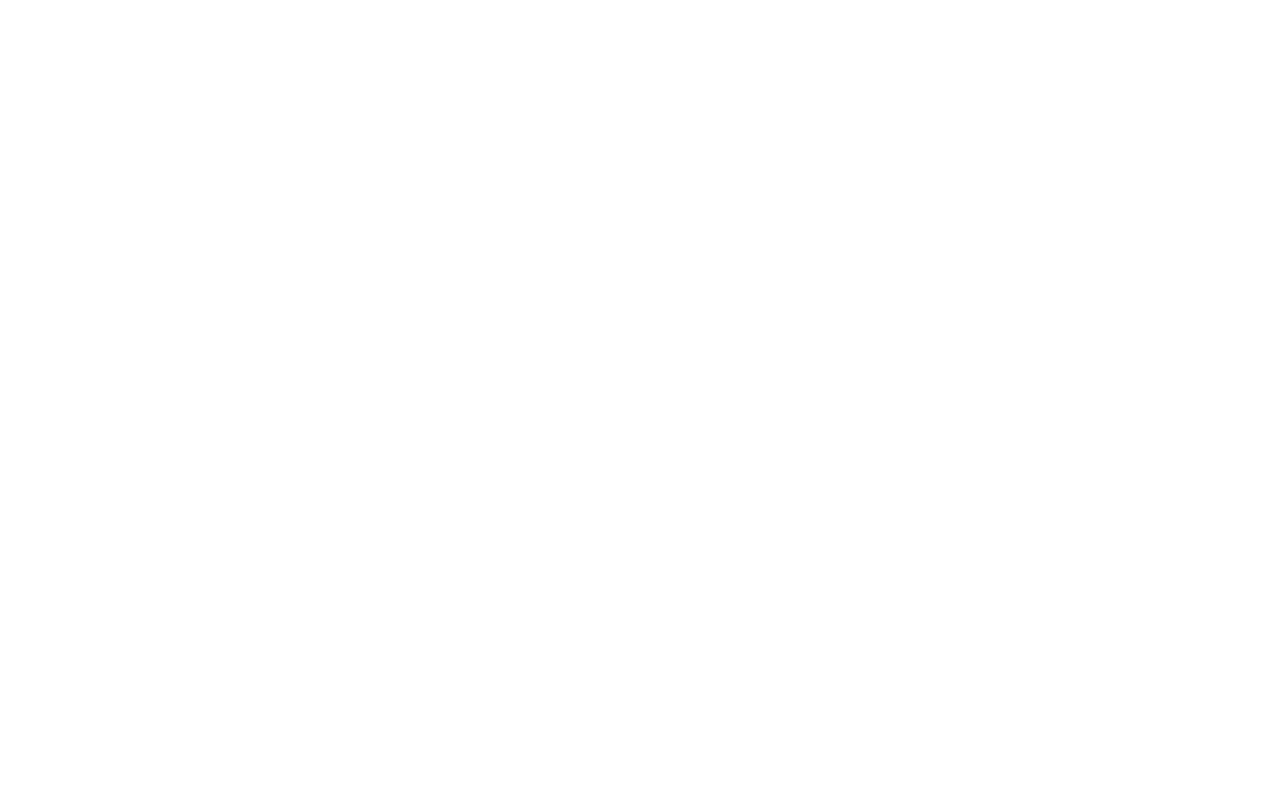
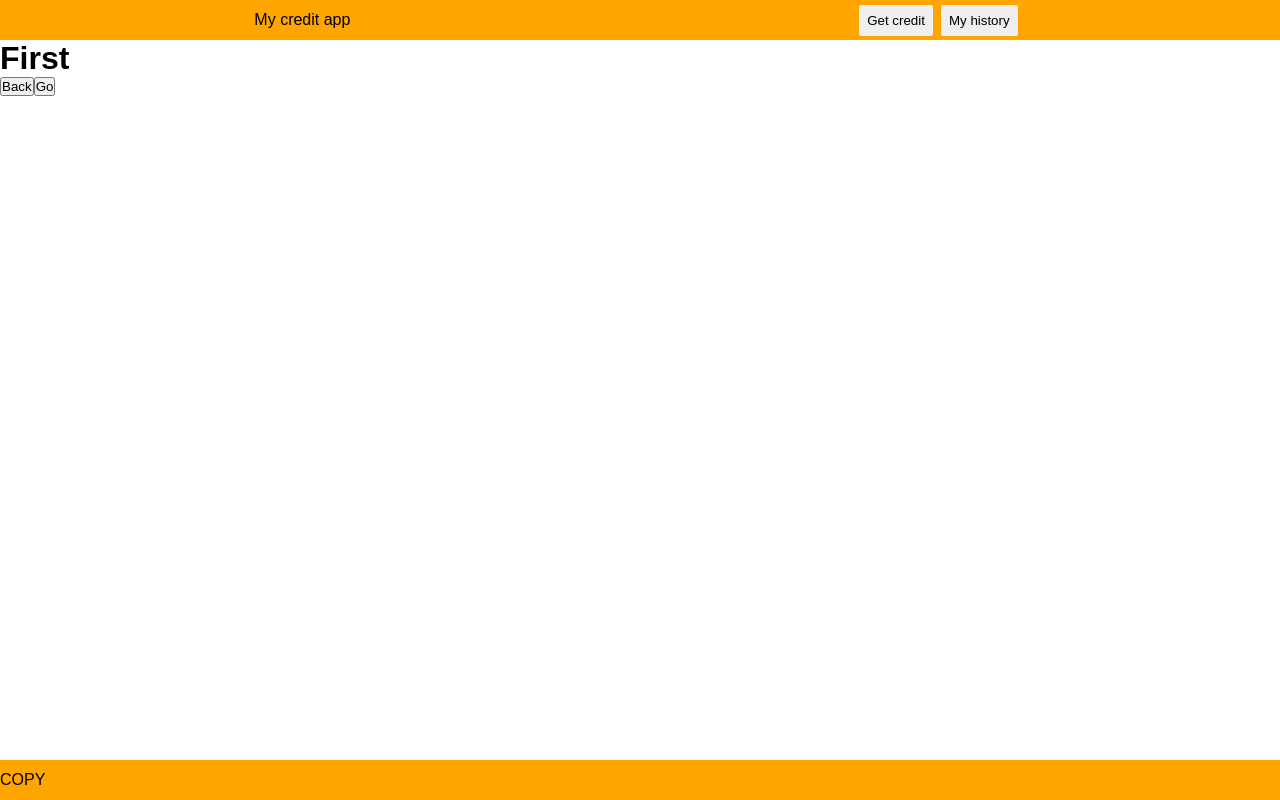
Before and after one commit to IgnasVeleckis/order, an Angular app in the folder credit-app/: page /credit/get in a window 1280 px wide. Before the commit this address led to /. Built offline with nearby package versions, Linux system fonts and the light colour scheme.

Commit message:
developing 2 step Get Credit form

```diff
--- a/credit-app/src/app/app-routing.module.ts
+++ b/credit-app/src/app/app-routing.module.ts
@@ -10,16 +10,16 @@
 
 const routes: Routes = [
   {
-    path: 'welcome',
+    path: '',
     component: LandingComponent
   },
   {
-    path: "",
+    path: "credit",
     component: MainComponent,
     children: [
 
       {
-        path: "credit",
+        path: "get",
         component: CreditComponent
       },
       {
--- a/credit-app/src/app/credit/components/step-one/step-one.component.html
+++ b/credit-app/src/app/credit/components/step-one/step-one.component.html
@@ -1 +1,7 @@
-<p>step-one works!</p>
+<div class="step-one">
+    <h1>First</h1>
+    <div class="buttons">
+        <button>Back</button>
+        <button (click)="changeValue()">Go</button>
+    </div>
+</div>
--- a/credit-app/src/app/credit/components/step-one/step-one.component.ts
+++ b/credit-app/src/app/credit/components/step-one/step-one.component.ts
@@ -1,15 +1,19 @@
-import { Component, OnInit } from '@angular/core';
+import { Component, Output, EventEmitter } from '@angular/core';
 
 @Component({
   selector: 'app-step-one',
   templateUrl: './step-one.component.html',
   styleUrls: ['./step-one.component.scss']
 })
-export class StepOneComponent implements OnInit {
-
+export class StepOneComponent{
+  @Output() formValue = new EventEmitter<string>()
   constructor() { }
 
-  ngOnInit() {
+
+  changeValue() {
+    this.formValue.emit('2')
+
   }
 
+
 }
--- a/credit-app/src/app/credit/components/step-two/step-two.component.html
+++ b/credit-app/src/app/credit/components/step-two/step-two.component.html
@@ -1 +1,7 @@
-<p>step-two works!</p>
+<div class="step-two">
+    <h1>Second</h1>
+    <div class="buttons">
+        <button (click)="back()">Back</button>
+        <button (click)="changeValue()">Go</button>
+    </div>
+</div>
--- a/credit-app/src/app/credit/components/step-two/step-two.component.ts
+++ b/credit-app/src/app/credit/components/step-two/step-two.component.ts
@@ -1,15 +1,13 @@
-import { Component, OnInit } from '@angular/core';
+import { Component, Output, EventEmitter } from '@angular/core';
 
 @Component({
   selector: 'app-step-two',
   templateUrl: './step-two.component.html',
   styleUrls: ['./step-two.component.scss']
 })
-export class StepTwoComponent implements OnInit {
-
+export class StepTwoComponent {
   constructor() { }
 
-  ngOnInit() {
-  }
+
 
 }
--- a/credit-app/src/app/credit/containers/credit/credit.component.html
+++ b/credit-app/src/app/credit/containers/credit/credit.component.html
@@ -1,4 +1,5 @@
 <div class="credit">
-    <app-step-one *ngIf="formValue === 1"></app-step-one>
-    <app-step-two *ngIf="formValue === 2"></app-step-two>
+    <app-step-one *ngIf="formValue == 1" (formValue)="change($event)"></app-step-one>
+    <app-step-two *ngIf="formValue == 2"></app-step-two>
+
 </div>
--- a/credit-app/src/app/credit/containers/credit/credit.component.ts
+++ b/credit-app/src/app/credit/containers/credit/credit.component.ts
@@ -1,15 +1,18 @@
-import { Component, OnInit } from '@angular/core';
+import { Component} from '@angular/core';
 
 @Component({
   selector: 'app-credit',
   templateUrl: './credit.component.html',
   styleUrls: ['./credit.component.scss']
 })
-export class CreditComponent implements OnInit {
+export class CreditComponent  {
 
   constructor() { }
-  formValue = 1;
-  ngOnInit() {
+  formValue: string = '1';
+
+  change(event){
+    this.formValue = event;
   }
 
+
 }
--- a/credit-app/src/app/landing/containers/landing/landing.component.html
+++ b/credit-app/src/app/landing/containers/landing/landing.component.html
@@ -1,4 +1,4 @@
 <div class="landing flex direction-column justify-center align-center">
     <h1 class="mb-5">Get Credit Now!</h1>
-    <app-button text="Start!" routerLink="/credit"></app-button>
+    <app-button text="Start!" routerLink="/credit/get"></app-button>
 </div>
```
